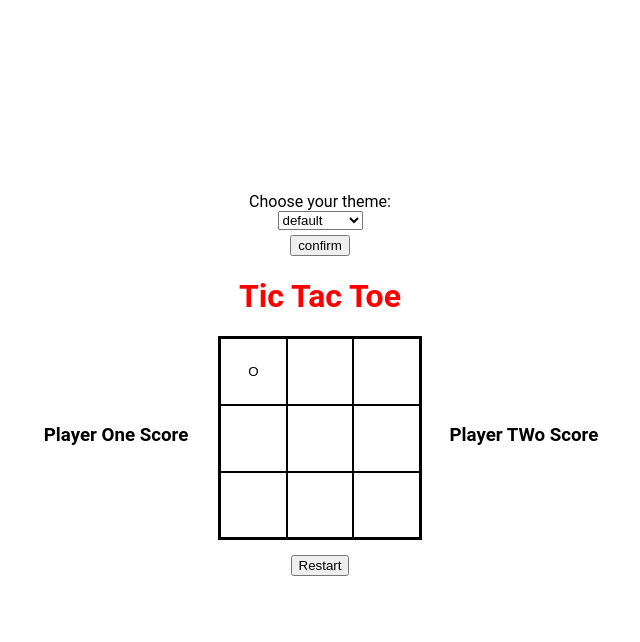
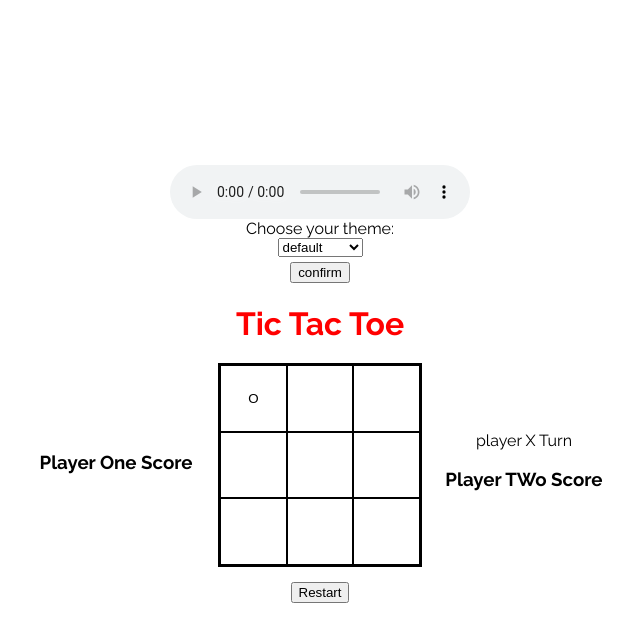
Before and after one commit to Moghatt/tic-tak-toe, a plain HTML site: page index.html in a window 1280 px wide. Both pictures are taken after a click on the button 573 px from the left and 371 px from the top of the page. Shown: the whole page, without its empty margins (320-960 px from the left). Drawn offline with Linux system fonts and the light colour scheme.

Commit message:
font updated and turn

```diff
--- a/index.html
+++ b/index.html
@@ -11,7 +11,11 @@
 </head>
 
 <body>
-
+  <audio controls>
+    <source src="./this-is-war-version-e-95411.mp3" type="audio/ogg">
+    <source src="./this-is-war-version-e-95411.mp3" type="audio/mpeg">
+    Your browser does not support the audio tag.
+  </audio>
 
 
 
@@ -32,6 +36,7 @@
   <h1>Tic Tac Toe</h1>
   <main>
     <div class="sidbar-left">
+      <p class="turnPl1"></p>
       <h3>
         Player One Score
       </h3>
@@ -55,6 +60,7 @@
       </div>
     </div>
     <div class="sidebar-right">
+      <p class="turnPl2"></p>
       <h3>
         Player TWo Score
       </h3>
--- a/index.js
+++ b/index.js
@@ -9,6 +9,8 @@ let colors = document.querySelector("#color");
 let body = document.querySelector("body");
 let player1Score = document.querySelector(".player1-score");
 let player2Score = document.querySelector(".player2-score");
+let playerXturn = document.querySelector('.turnPl1')
+let playerOturn = document.querySelector('.turnPl2')
 // let bgm = document.querySelector("#bgm");
 // let music = document.querySelector(".music");
 // var randomColor = Math.floor(Math.random() * 16777215).toString(16);
@@ -22,10 +24,15 @@ body.addEventListener("click", (e) => {
   // document.body.style.background = "#" + randomColor;
 });
 
-// var audio = new Audio("");
-// audio.play();
+let currentPlayer = playerOne;
+playerXturn.textContent = 'player O Turn'
+// if(currentPlayer == playerOne){
+//   playerXturn.textContent = 'player O Turn'
+// } else {
+//   playerOturn.textContent = 'player X Turn'
+// }
 
-let currentPlayer = playerOne;
+
 let winner;
 let clickArray = [null, null, null, null, null, null, null, null, null];
 
@@ -55,8 +62,13 @@ function squareClicked(e) {
 
     if (currentPlayer === playerOne) {
       currentPlayer = playerTwo;
+      playerOturn.textContent = 'player X Turn'
+      playerXturn.textContent = ''
     } else {
       currentPlayer = playerOne;
+      playerXturn.textContent = 'player O Turn'
+      playerOturn.textContent = ''
+
     }
 
     console.log(clickArray);
@@ -83,8 +95,11 @@ function endGame(result) {
 
       ul.appendChild(li);
       var updateCounter = counter1 + 1;
+      // localStorage.setItem("bgcolor", updateCounter);
+      // console.log(getItem(updateCounter));
 
       player1Score.textContent = updateCounter;
+
       player1Score.classList.add("numberScore");
       // localStorage.setItem("score", updateCounter);
 
--- a/style.css
+++ b/style.css
@@ -1,3 +1,4 @@
+@import url('https://fonts.googleapis.com/css2?family=Raleway:wght@100;200;300;400;500;600;700;800&display=swap');
 
 * {
   box-sizing: border-box;
@@ -6,7 +7,7 @@
 
 
 body {
-    font-family: "Roboto", sans-serif;
+  font-family: 'Raleway', sans-serif;
   margin: 0;
   display: flex;
   flex-direction: column;
@@ -16,6 +17,7 @@ body {
   overflow: hidden;
 
 }
+
 h1 {
   color: red;
 }
@@ -39,19 +41,25 @@ h1 {
   background-color: orange;
   color: white;
 }
-.row1,.row2,.row3{
+
+.row1,
+.row2,
+.row3 {
   display: flex;
   justify-content: center;
   align-content: center;
 }
-.restart{
+
+.restart {
 
   margin-top: 15px;
 }
-#confirm{
+
+#confirm {
   margin-top: 5px;
 }
-main{
+
+main {
 
   margin: 0;
   display: grid;
@@ -63,7 +71,8 @@ main{
 
   overflow: hidden;
 }
-.wining-sentence{
+
+.wining-sentence {
   list-style: none;
   font-size: 14px;
   font-style: italic;
@@ -79,7 +88,7 @@ main{
   margin-right: 40px;
 }
 
-.numberScore{
+.numberScore {
   font-size: larger;
   margin: 0;
 }
```
Lines whose indentation alone changed are shown as unchanged.
